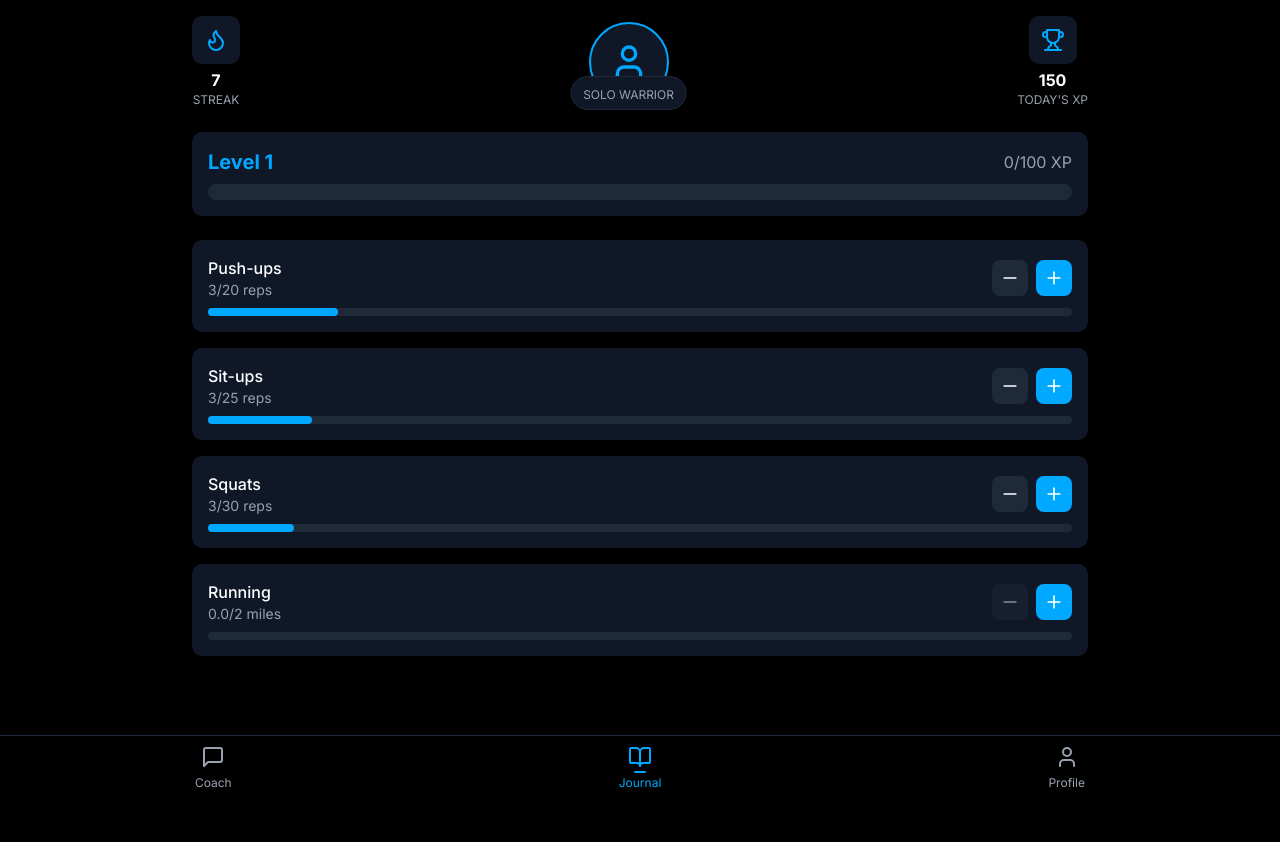
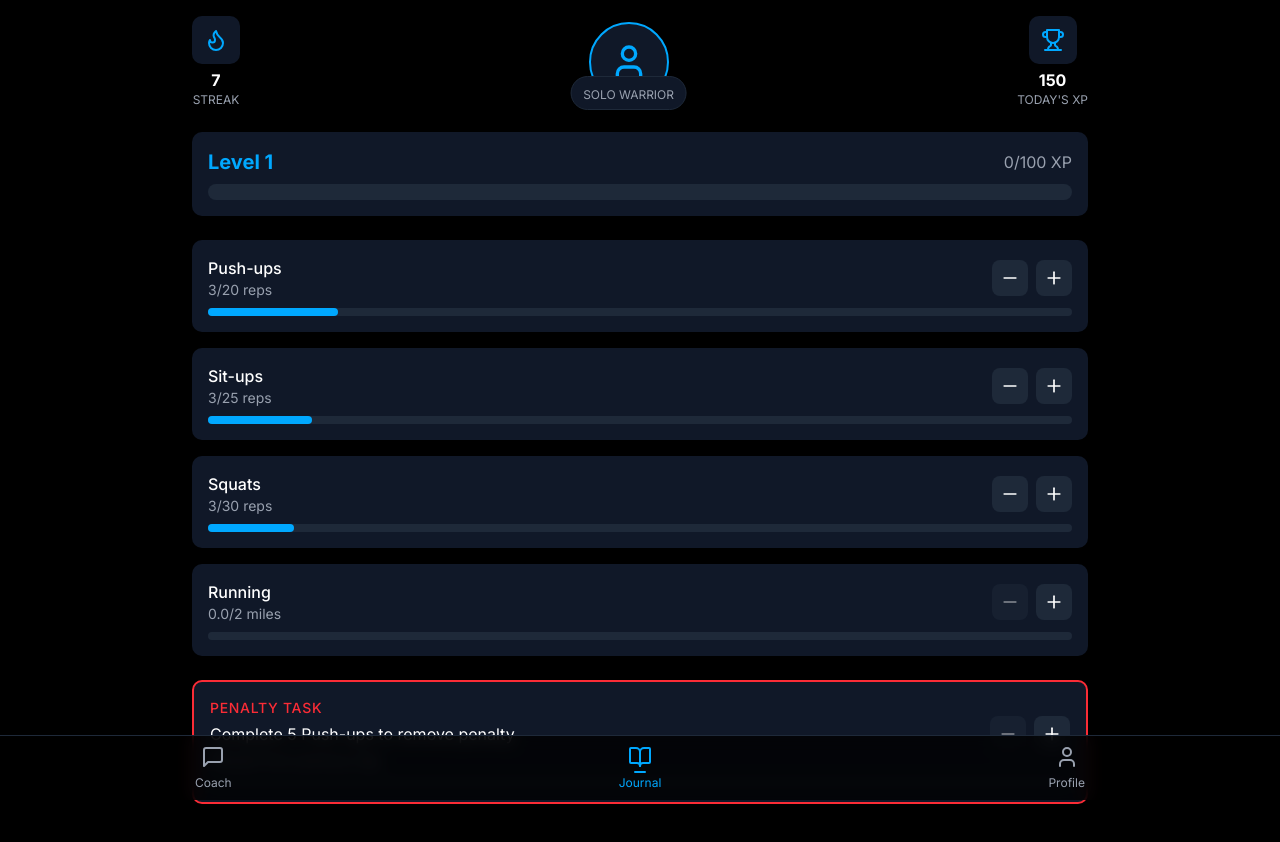
Before and after one commit to YourBr0ther/SoloFitness, a Next.js app: page /journal in a window 1280 px wide. Shown: the top 842 px of the page. Built offline with nearby package versions, Linux system fonts and the light colour scheme.

Commit message:
saving journal changes.

```diff
--- a/src/app/journal/page.tsx
+++ b/src/app/journal/page.tsx
@@ -1,7 +1,7 @@
 "use client";
 
 import { useState, useEffect } from "react";
-import { Plus, Minus, Trophy, Flame, User } from "lucide-react";
+import { Plus, Minus, Trophy, Flame, User, X, Check } from "lucide-react";
 import Link from "next/link";
 
 interface Exercise {
@@ -13,12 +13,35 @@ interface Exercise {
   unit?: string;
 }
 
+interface PenaltyTask {
+  exercise: string;
+  count: number;
+  unit: string;
+}
+
+interface BonusTask {
+  description: string;
+  completed: boolean;
+}
+
 const EXERCISES: Exercise[] = [
   { id: "pushups", name: "Push-ups", count: 3, dailyGoal: 20, increment: 1, unit: "reps" },
   { id: "situps", name: "Sit-ups", count: 3, dailyGoal: 25, increment: 1, unit: "reps" },
   { id: "squats", name: "Squats", count: 3, dailyGoal: 30, increment: 1, unit: "reps" },
   { id: "running", name: "Running", count: 0, dailyGoal: 2, increment: 0.1, unit: "miles" },
 ];
+
+// Mock data - this would come from backend later
+const MOCK_PENALTY: PenaltyTask = {
+  exercise: "Push-ups",
+  count: 5,
+  unit: "reps"
+};
+
+const MOCK_BONUS: BonusTask = {
+  description: "Give someone a genuine compliment today",
+  completed: false
+};
 
 export default function JournalPage() {
   const [exercises, setExercises] = useState<Exercise[]>(EXERCISES);
@@ -27,12 +50,42 @@ export default function JournalPage() {
   const [streakCount, setStreakCount] = useState(7); // Mock streak count
   const [isPulsing, setIsPulsing] = useState(false);
   const [dailyXP, setDailyXP] = useState(150); // Mock daily XP
+  const [hasPenalty, setHasPenalty] = useState(true); // This would be determined by backend
+  const [penaltyTask, setPenaltyTask] = useState<PenaltyTask>(MOCK_PENALTY);
+  const [bonusTask, setBonusTask] = useState<BonusTask>(MOCK_BONUS);
+  const [showBonus, setShowBonus] = useState(!hasPenalty); // Only show bonus if no penalty
+  const [penaltyProgress, setPenaltyProgress] = useState(0);
+  const [showPenaltyComplete, setShowPenaltyComplete] = useState(false);
+  const [isPenaltyTransitioning, setIsPenaltyTransitioning] = useState(false);
 
   // Check if all exercises have met their daily goals
   useEffect(() => {
     const allGoalsCompleted = exercises.every(exercise => exercise.count >= exercise.dailyGoal);
     setShowCompleteButton(allGoalsCompleted);
   }, [exercises]);
+
+  // Check if penalty is completed
+  useEffect(() => {
+    if (penaltyProgress >= penaltyTask.count) {
+      setShowPenaltyComplete(true);
+      // Start with red color
+      setIsPenaltyTransitioning(false);
+      // After 1 second, transition to blue
+      setTimeout(() => {
+        setIsPenaltyTransitioning(true);
+        // After another second, update the UI state
+        setTimeout(() => {
+          setHasPenalty(false);
+          setShowBonus(true);
+          // Keep the popup visible for 2 more seconds
+          setTimeout(() => {
+            setShowPenaltyComplete(false);
+            setIsPenaltyTransitioning(false);
+          }, 2000);
+        }, 1000);
+      }, 1000);
+    }
+  }, [penaltyProgress, penaltyTask.count]);
 
   const handleIncrement = (id: string) => {
     setExercises(exercises.map(exercise => {
@@ -58,6 +111,14 @@ export default function JournalPage() {
     }));
   };
 
+  const handleIncrementPenalty = () => {
+    setPenaltyProgress(prev => Math.min(prev + 1, penaltyTask.count));
+  };
+
+  const handleDecrementPenalty = () => {
+    setPenaltyProgress(prev => Math.max(prev - 1, 0));
+  };
+
   const playSuccessSound = () => {
     const audio = new Audio('/success.mp3');
     audio.play().catch(error => console.log('Audio playback failed:', error));
@@ -80,6 +141,15 @@ export default function JournalPage() {
     }, 3000);
   };
 
+  const handleCompletePenalty = () => {
+    setHasPenalty(false);
+    setShowBonus(true); // Optionally show bonus after completing penalty
+  };
+
+  const handleCompleteBonus = () => {
+    setBonusTask({ ...bonusTask, completed: true });
+  };
+
   const getDayLetters = () => {
     const days = ['S', 'M', 'T', 'W', 'T', 'F', 'S'];
     return days.map((day, index) => (
@@ -98,7 +168,8 @@ export default function JournalPage() {
       <main
         className={`flex min-h-screen flex-col items-center p-4 pb-20 transition-all duration-300
           ${isPulsing ? 'scale-105' : 'scale-100'}
-          ${showStreakPopup ? 'opacity-20 pointer-events-none' : 'opacity-100'}`}
+          ${showStreakPopup ? 'opacity-20 pointer-events-none' : 'opacity-100'}
+          ${showPenaltyComplete ? 'opacity-20 pointer-events-none' : 'opacity-100'}`}
       >
         <div className="w-full max-w-4xl">
           {/* Header Section */}
@@ -164,33 +235,86 @@ export default function JournalPage() {
                     <button
                       onClick={() => handleDecrement(exercise.id)}
                       className="bg-gray-800 text-white p-2 rounded-md hover:bg-gray-700 transition-colors disabled:opacity-50 disabled:cursor-not-allowed"
-                      disabled={exercise.count === 0}
+                      disabled={exercise.count <= 0}
                     >
                       <Minus size={20} />
                     </button>
                     <button
                       onClick={() => handleIncrement(exercise.id)}
-                      className="bg-[#00A8FF] text-white p-2 rounded-md hover:bg-[#0095E6] transition-colors"
+                      className="bg-gray-800 text-white p-2 rounded-md hover:bg-gray-700 transition-colors"
                     >
                       <Plus size={20} />
                     </button>
                   </div>
                 </div>
-
-                {/* Progress Bar */}
                 <div className="w-full bg-gray-800 rounded-full h-2">
                   <div
-                    className={`h-2 rounded-full transition-all duration-300 ${
-                      exercise.count >= exercise.dailyGoal ? 'bg-green-500' : 'bg-[#00A8FF]'
-                    }`}
+                    className="bg-[#00A8FF] h-2 rounded-full transition-all duration-300"
                     style={{
-                      width: `${Math.min((exercise.count / exercise.dailyGoal) * 100, 100)}%`
+                      width: `${Math.min(100, (exercise.count / exercise.dailyGoal) * 100)}%`,
                     }}
                   />
                 </div>
               </div>
             ))}
           </div>
+
+          {/* Penalty Task */}
+          {hasPenalty && (
+            <div className="mt-6">
+              <div className="bg-gray-900 rounded-lg p-4 border-2 border-red-500">
+                <div className="flex items-center justify-between mb-2">
+                  <div>
+                    <h3 className="font-medium text-red-500 uppercase tracking-wider text-sm mb-1">Penalty Task</h3>
+                    <p className="text-white">Complete {penaltyTask.count} {penaltyTask.exercise} to remove penalty</p>
+                    <p className="text-sm text-gray-400 mt-1">Missed from previous day</p>
+                  </div>
+                  <div className="flex items-center gap-2">
+                    <button
+                      onClick={handleDecrementPenalty}
+                      className="bg-gray-800 text-white p-2 rounded-md hover:bg-gray-700 transition-colors disabled:opacity-50 disabled:cursor-not-allowed"
+                      disabled={penaltyProgress <= 0}
+                    >
+                      <Minus size={20} />
+                    </button>
+                    <button
+                      onClick={handleIncrementPenalty}
+                      className="bg-gray-800 text-white p-2 rounded-md hover:bg-gray-700 transition-colors"
+                    >
+                      <Plus size={20} />
+                    </button>
+                  </div>
+                </div>
+                <div className="w-full bg-gray-800 rounded-full h-2">
+                  <div
+                    className="bg-red-500 h-2 rounded-full transition-all duration-300"
+                    style={{ width: `${(penaltyProgress / penaltyTask.count) * 100}%` }}
+                  />
+                </div>
+              </div>
+            </div>
+          )}
+
+          {/* Bonus Task */}
+          {showBonus && !bonusTask.completed && (
+            <div className="mt-6">
+              <div className="bg-gray-900 rounded-lg p-4 border-2 border-green-500">
+                <div className="flex items-center justify-between">
+                  <div>
+                    <h3 className="font-medium text-green-500 uppercase tracking-wider text-sm mb-1">Bonus Challenge</h3>
+                    <p className="text-white">{bonusTask.description}</p>
+                    <p className="text-sm text-gray-400 mt-1">Complete for extra XP!</p>
+                  </div>
+                  <button
+                    onClick={handleCompleteBonus}
+                    className="bg-green-500 text-white p-2 rounded-md hover:bg-green-600 transition-colors"
+                  >
+                    <Check size={20} />
+                  </button>
+                </div>
+              </div>
+            </div>
+          )}
 
           {/* Complete Training Button */}
           {showCompleteButton && (
@@ -204,6 +328,32 @@ export default function JournalPage() {
           )}
         </div>
       </main>
+
+      {/* Penalty Completion Popup */}
+      {showPenaltyComplete && (
+        <>
+          {/* Semi-transparent overlay */}
+          <div className="fixed inset-0 bg-black/80 backdrop-blur-sm transition-opacity duration-300 z-40" />
+
+          {/* Popup */}
+          <div className="fixed inset-0 flex items-center justify-center z-50">
+            <div className={`bg-gray-900 rounded-lg p-6 border-2 transition-colors duration-1000 ${
+              isPenaltyTransitioning ? 'border-[#00A8FF]' : 'border-red-500'
+            }`}>
+              <div className="text-center">
+                <h3 className={`text-xl font-bold mb-2 transition-colors duration-1000 ${
+                  isPenaltyTransitioning ? 'text-[#00A8FF]' : 'text-red-500'
+                }`}>
+                  PENALTY COMPLETED!
+                </h3>
+                <p className="text-white">
+                  {penaltyTask.count} {penaltyTask.exercise} completed
+                </p>
+              </div>
+            </div>
+          </div>
+        </>
+      )}
 
       {/* Enhanced Streak Popup with cooler messaging */}
       {showStreakPopup && (
```
Also changed, not shown: 1 other file (tests, documents, lock files or other folders).
